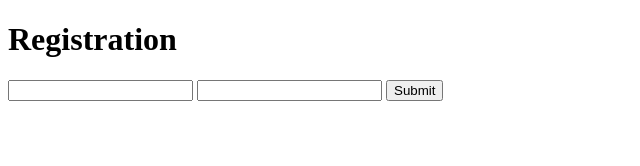
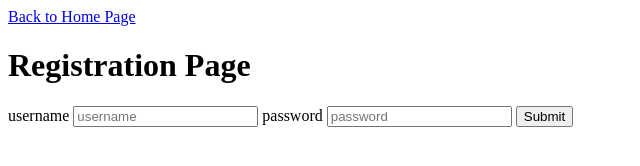
Before and after one commit to myohmy10420/simple-member-express, a website: page src/public/register.html in a window 1280 px wide. Shown: the whole page, without its empty margins (0-640 px from the left). Drawn offline with Linux system fonts and the light colour scheme.

Commit message:
update register.html

```diff
--- a/src/public/register.html
+++ b/src/public/register.html
@@ -5,10 +5,20 @@
   <title>Page Registration</title>
 </head>
 <body>
-  <h1>Registration</h1>
+
+  <a href="/">Back to Home Page</a>
+
+  <h1>Registration Page</h1>
+
   <form method="POST" action="/register">
-    <input type="text" name="username" />
-    <input type="password" name="password" />
+    <label>
+      <span>username</span>
+      <input type="text" name="username" placeholder="username" />
+    </label>
+    <label>
+      <span>password</span>
+      <input type="password" name="password" placeholder="password" />
+    </label>
     <button type="submit">Submit</button>
   </form>
 </body>
```
